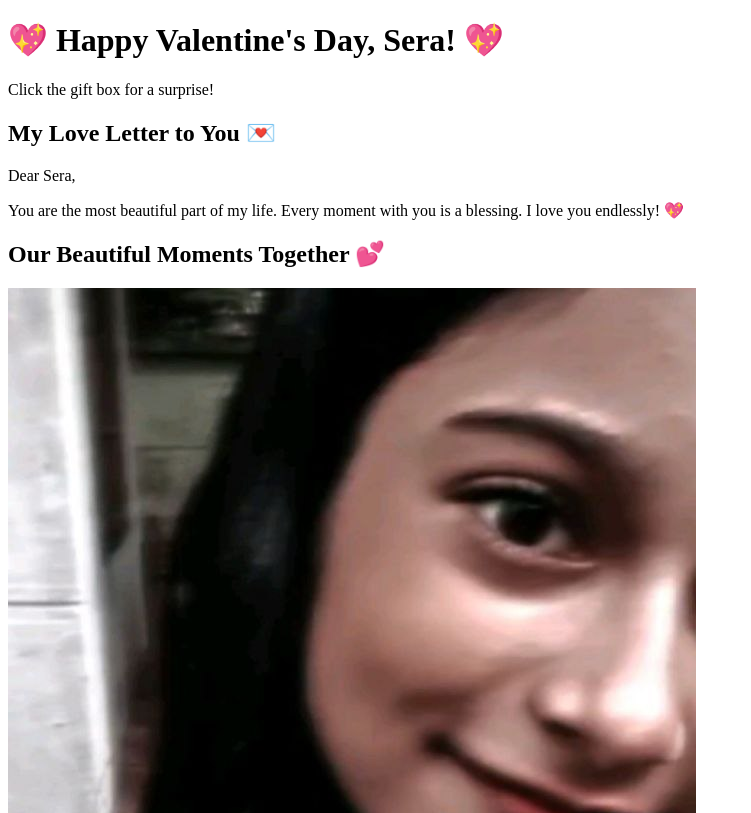
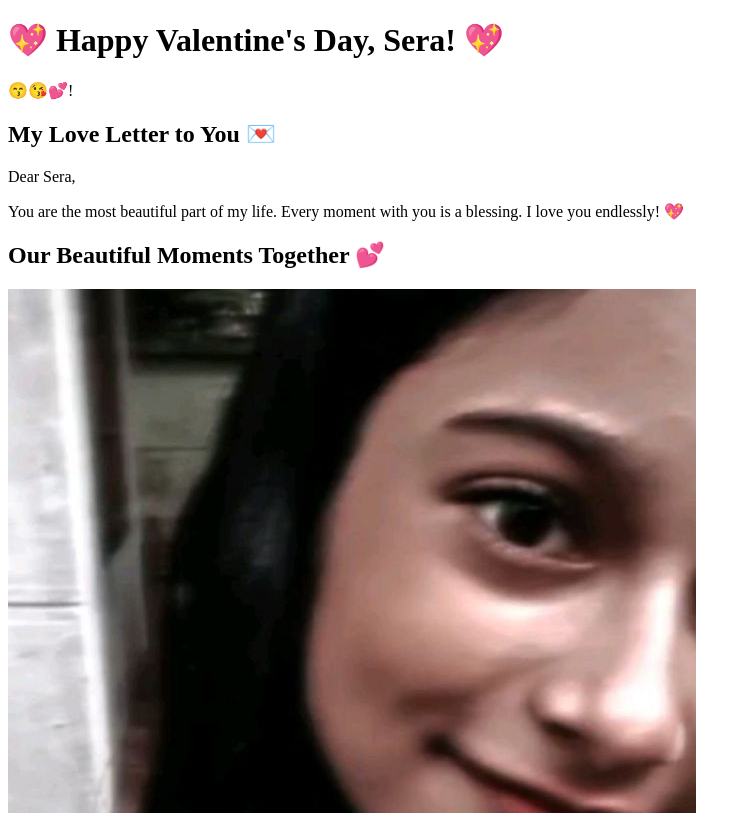
Before and after one commit to Midhun-Helix/Sera-, a plain HTML site: page index.html in a window 1280 px wide. Shown: the top 813 px of the page, without its empty margins (0-751 px from the left). Drawn offline with Linux system fonts and the light colour scheme; files whose address does not match are found by name.

Commit message:
Update index.html

```diff
--- a/index.html
+++ b/index.html
@@ -13,7 +13,7 @@
     <!-- Main Container -->
     <div class="container">
         <h1>💖 Happy Valentine's Day, Sera! 💖</h1>
-        <p>Click the gift box for a surprise!</p>
+        <p>😙😘💕!</p>
 
         <!-- Gift Box -->
         <div class="gift-box" onclick="openGift()">
@@ -39,7 +39,7 @@
             </div>
         </div>
     </div>
-
+    <styles src="styles.css"></styles>
     <script src="script.js"></script>
 </body>
 </html>
```
